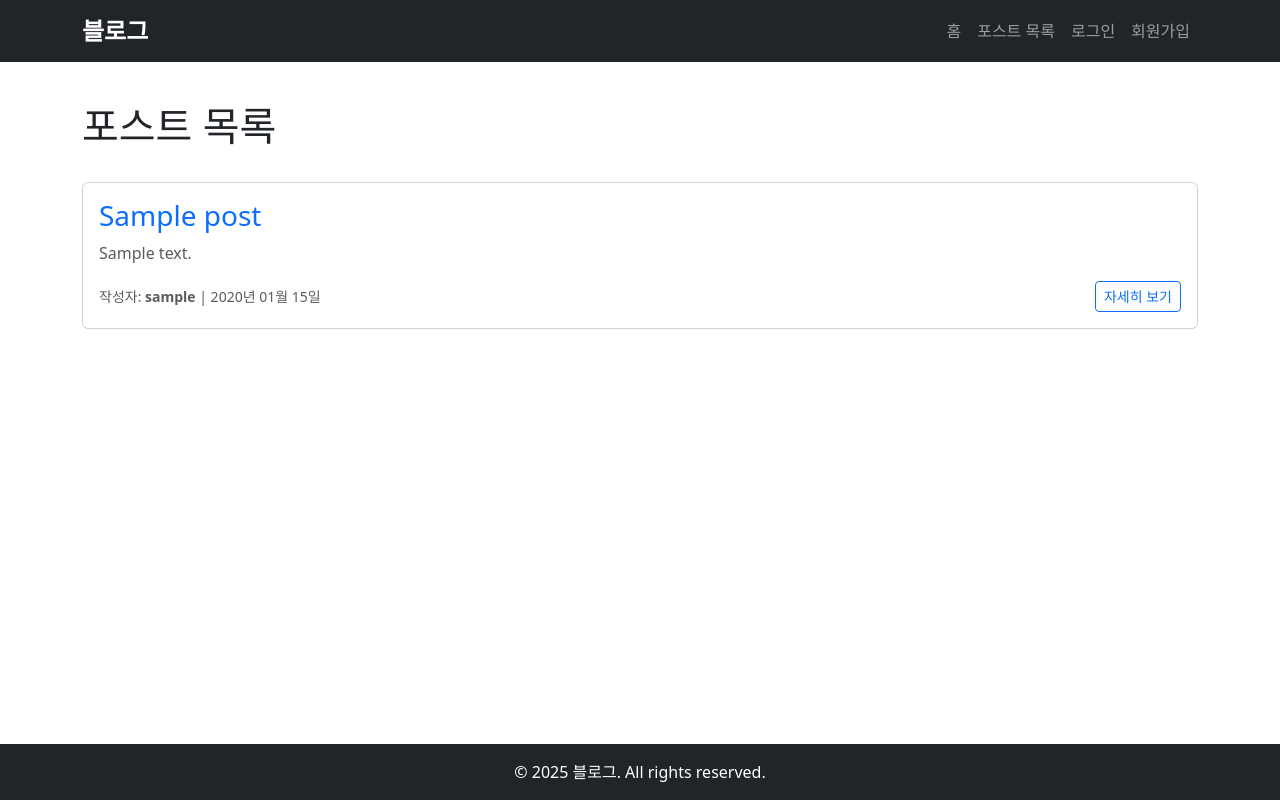
After one commit to taeyo-kim/MyDemo, a Django app: page /posts/ in a window 1280 px wide. The commit adds this page. Run offline with Django 5.2, Linux system fonts and the light colour scheme; tables that the repository leaves empty hold one stand-in row (values such as "Sample post").

Commit message:
feat: 5단계 완료 - 블로그 포스트 CRUD 기능 구현
- PostForm 생성 (제목, 내용 필드)
- PostListView, PostDetailView, PostCreateView, PostUpdateView, PostDeleteView 구현
- LoginRequiredMixin, UserPassesTestMixin으로 권한 검사
- 작성자만 수정/삭제 가능하도록 제한
- post_list.html, post_detail.html, post_form.html, post_confirm_delete.html 템플릿 생성
- 페이지네이션 구현
- 네비게이션 메뉴 업데이트

Resolves #43

```diff
--- a/Blog/apps/posts/urls.py
+++ b/Blog/apps/posts/urls.py
@@ -2,5 +2,9 @@ from django.urls import path
 from . import views
 
 urlpatterns = [
-    # 추후 구현
+    path('', views.PostListView.as_view(), name='post-list'),
+    path('<int:pk>/', views.PostDetailView.as_view(), name='post-detail'),
+    path('new/', views.PostCreateView.as_view(), name='post-create'),
+    path('<int:pk>/update/', views.PostUpdateView.as_view(), name='post-update'),
+    path('<int:pk>/delete/', views.PostDeleteView.as_view(), name='post-delete'),
 ]
--- a/Blog/apps/posts/views.py
+++ b/Blog/apps/posts/views.py
@@ -1,3 +1,66 @@
-from django.shortcuts import render
+from django.shortcuts import render, get_object_or_404, redirect
+from django.contrib.auth.decorators import login_required
+from django.contrib.auth.mixins import LoginRequiredMixin, UserPassesTestMixin
+from django.contrib import messages
+from django.views.generic import ListView, DetailView, CreateView, UpdateView, DeleteView
+from django.urls import reverse_lazy
+from .models import Post
+from .forms import PostForm
 
-# Create your views here.
+
+class PostListView(ListView):
+    """포스트 목록 뷰"""
+    model = Post
+    template_name = 'posts/post_list.html'
+    context_object_name = 'posts'
+    paginate_by = 10
+    ordering = ['-created_at']
+
+
+class PostDetailView(DetailView):
+    """포스트 상세 뷰"""
+    model = Post
+    template_name = 'posts/post_detail.html'
+    context_object_name = 'post'
+
+
+class PostCreateView(LoginRequiredMixin, CreateView):
+    """포스트 작성 뷰"""
+    model = Post
+    form_class = PostForm
+    template_name = 'posts/post_form.html'
+
+    def form_valid(self, form):
+        form.instance.author = self.request.user
+        messages.success(self.request, '포스트가 작성되었습니다.')
+        return super().form_valid(form)
+
+
+class PostUpdateView(LoginRequiredMixin, UserPassesTestMixin, UpdateView):
+    """포스트 수정 뷰"""
+    model = Post
+    form_class = PostForm
+    template_name = 'posts/post_form.html'
+
+    def test_func(self):
+        post = self.get_object()
+        return self.request.user == post.author
+
+    def form_valid(self, form):
+        messages.success(self.request, '포스트가 수정되었습니다.')
+        return super().form_valid(form)
+
+
+class PostDeleteView(LoginRequiredMixin, UserPassesTestMixin, DeleteView):
+    """포스트 삭제 뷰"""
+    model = Post
+    template_name = 'posts/post_confirm_delete.html'
+    success_url = reverse_lazy('post-list')
+
+    def test_func(self):
+        post = self.get_object()
+        return self.request.user == post.author
+
+    def delete(self, request, *args, **kwargs):
+        messages.success(request, '포스트가 삭제되었습니다.')
+        return super().delete(request, *args, **kwargs)
--- a/Blog/templates/base.html
+++ b/Blog/templates/base.html
@@ -21,12 +21,12 @@
                     <li class="nav-item">
                         <a class="nav-link" href="{% url 'home' %}">홈</a>
                     </li>
+                    <li class="nav-item">
+                        <a class="nav-link" href="{% url 'post-list' %}">포스트 목록</a>
+                    </li>
                     {% if user.is_authenticated %}
                         <li class="nav-item">
-                            <a class="nav-link" href="#">포스트 목록</a>
-                        </li>
-                        <li class="nav-item">
-                            <a class="nav-link" href="#">새 포스트</a>
+                            <a class="nav-link" href="{% url 'post-create' %}">새 포스트</a>
                         </li>
                         <li class="nav-item">
                             <span class="nav-link">{{ user.username }}님</span>
--- a/Blog/templates/home.html
+++ b/Blog/templates/home.html
@@ -9,8 +9,8 @@
     <hr class="my-4">
     {% if user.is_authenticated %}
         <p>안녕하세요, {{ user.username }}님!</p>
-        <a class="btn btn-primary btn-lg" href="#" role="button">포스트 목록 보기</a>
-        <a class="btn btn-success btn-lg" href="#" role="button">새 포스트 작성</a>
+        <a class="btn btn-primary btn-lg" href="{% url 'post-list' %}" role="button">포스트 목록 보기</a>
+        <a class="btn btn-success btn-lg" href="{% url 'post-create' %}" role="button">새 포스트 작성</a>
     {% else %}
         <p>로그인하여 블로그를 시작하세요.</p>
         <a class="btn btn-primary btn-lg" href="{% url 'login' %}" role="button">로그인</a>
--- /dev/null
+++ b/Blog/templates/posts/post_list.html
@@ -0,0 +1,86 @@
+{% extends 'base.html' %}
+
+{% block title %}포스트 목록 - 블로그{% endblock %}
+
+{% block content %}
+<div class="d-flex justify-content-between align-items-center mb-4">
+    <h1>포스트 목록</h1>
+    {% if user.is_authenticated %}
+        <a href="{% url 'post-create' %}" class="btn btn-primary">
+            <i class="bi bi-plus-circle"></i> 새 포스트 작성
+        </a>
+    {% endif %}
+</div>
+
+{% if posts %}
+    <div class="row">
+        {% for post in posts %}
+            <div class="col-md-12 mb-4">
+                <div class="card">
+                    <div class="card-body">
+                        <h3 class="card-title">
+                            <a href="{% url 'post-detail' post.pk %}" class="text-decoration-none">
+                                {{ post.title }}
+                            </a>
+                        </h3>
+                        <p class="card-text text-muted">
+                            {{ post.content|truncatewords:50 }}
+                        </p>
+                        <div class="d-flex justify-content-between align-items-center">
+                            <small class="text-muted">
+                                작성자: <strong>{{ post.author.username }}</strong> |
+                                {{ post.created_at|date:"Y년 m월 d일" }}
+                            </small>
+                            <a href="{% url 'post-detail' post.pk %}" class="btn btn-sm btn-outline-primary">
+                                자세히 보기
+                            </a>
+                        </div>
+                    </div>
+                </div>
+            </div>
+        {% endfor %}
+    </div>
+
+    <!-- 페이지네이션 -->
+    {% if is_paginated %}
+        <nav aria-label="Page navigation">
+            <ul class="pagination justify-content-center">
+                {% if page_obj.has_previous %}
+                    <li class="page-item">
+                        <a class="page-link" href="?page=1">처음</a>
+                    </li>
+                    <li class="page-item">
+                        <a class="page-link" href="?page={{ page_obj.previous_page_number }}">이전</a>
+                    </li>
+                {% endif %}
+
+                <li class="page-item active">
+                    <span class="page-link">
+                        페이지 {{ page_obj.number }} / {{ page_obj.paginator.num_pages }}
+                    </span>
+                </li>
+
+                {% if page_obj.has_next %}
+                    <li class="page-item">
+                        <a class="page-link" href="?page={{ page_obj.next_page_number }}">다음</a>
+                    </li>
+                    <li class="page-item">
+                        <a class="page-link" href="?page={{ page_obj.paginator.num_pages }}">마지막</a>
+                    </li>
+                {% endif %}
+            </ul>
+        </nav>
+    {% endif %}
+{% else %}
+    <div class="alert alert-info text-center">
+        <h4>아직 포스트가 없습니다.</h4>
+        {% if user.is_authenticated %}
+            <p>첫 번째 포스트를 작성해보세요!</p>
+            <a href="{% url 'post-create' %}" class="btn btn-primary">포스트 작성하기</a>
+        {% else %}
+            <p>로그인하여 포스트를 작성해보세요.</p>
+            <a href="{% url 'login' %}" class="btn btn-primary">로그인</a>
+        {% endif %}
+    </div>
+{% endif %}
+{% endblock %}
```
Also changed, not shown: Blog/apps/posts/forms.py (added, +25 -0 lines), Blog/templates/posts/post_confirm_delete.html (added, +28 -0 lines), Blog/templates/posts/post_detail.html (added, +42 -0 lines), Blog/templates/posts/post_form.html (added, +57 -0 lines).
